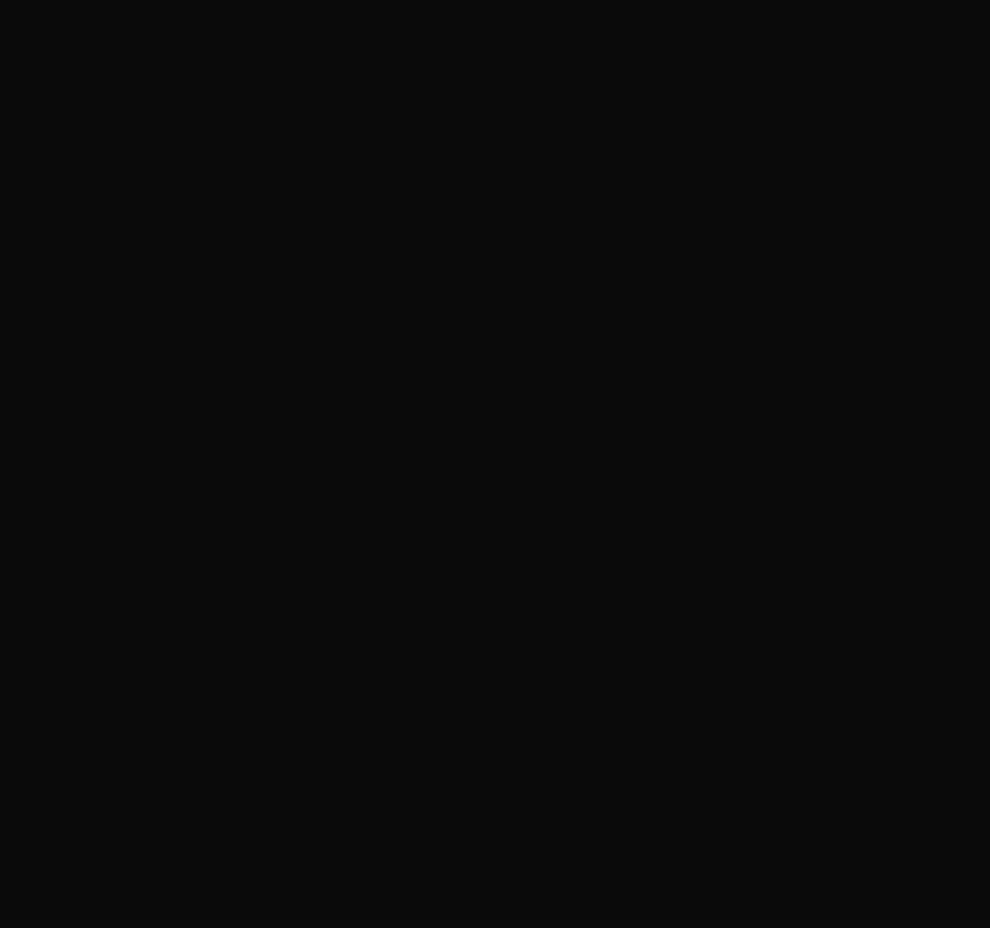
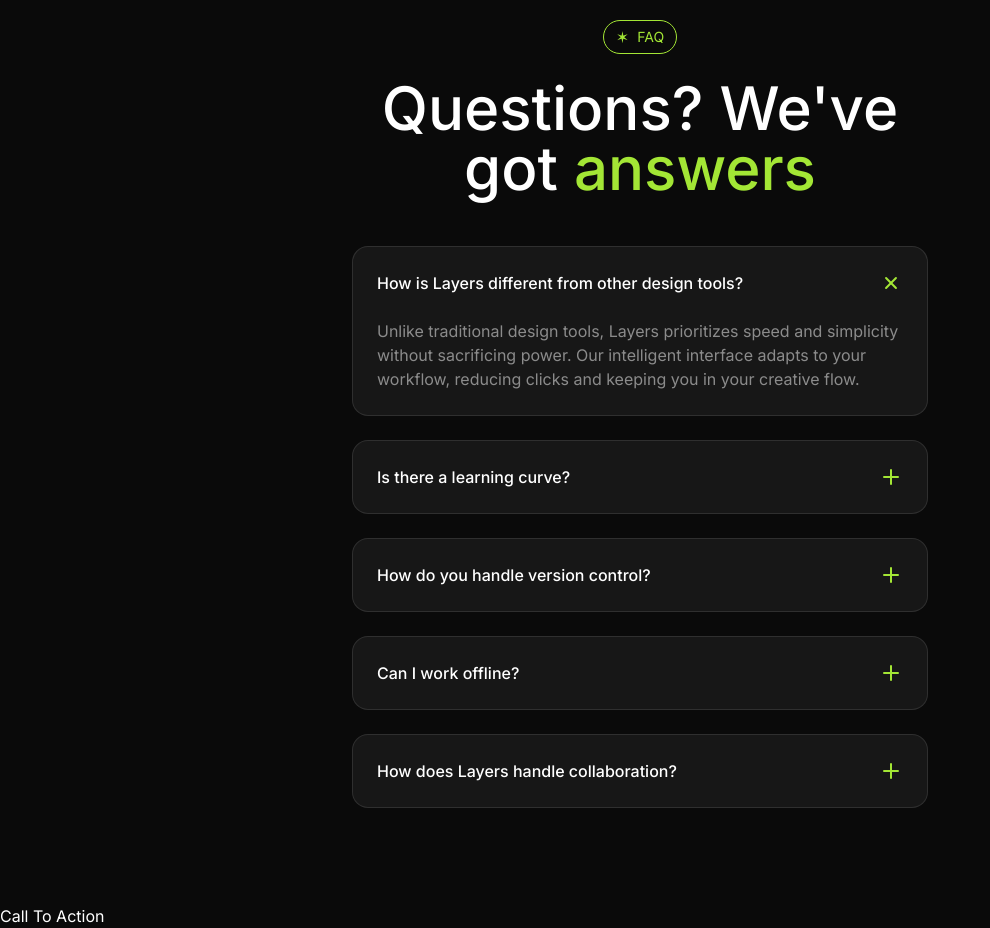
Before and after one commit to mowabanga/layers_frontend, a Next.js app: page / in a window 1280 px wide. Shown: the part 4060-4988 px from the top of the page, without its empty margins (0-990 px from the left). Before the commit the page ends 3984 px from the top, so only its background shows below. Built offline with nearby package versions, Linux system fonts and the light colour scheme.

Commit message:
Add FAQ and CTA section

```diff
--- a/src/app/page.tsx
+++ b/src/app/page.tsx
@@ -1,3 +1,5 @@
+import CallToAction from "@/sections/CallToAction";
+import Faqs from "@/sections/Faqs";
 import Features from "@/sections/Features";
 import Hero from "@/sections/Hero";
 import Integrations from "@/sections/Integrations";
@@ -14,6 +16,8 @@
             <Introduction />
             <Features />
             <Integrations />
+            <Faqs />
+            <CallToAction />
         </>
     );
 }
--- a/src/sections/Faqs.tsx
+++ b/src/sections/Faqs.tsx
@@ -1,3 +1,6 @@
+import Tag from "@/components/Tag";
+import { twMerge } from "tailwind-merge";
+
 const faqs = [
     {
         question: "How is Layers different from other design tools?",
@@ -22,5 +25,44 @@
 ];
 
 export default function Faqs() {
-    return <div>Faqs</div>;
+    const selectedIndex = 0;
+    return (
+        <section className="py-24">
+            <div className="container">
+                <div className="flex justify-center">
+                    <Tag>FAQ</Tag>
+                </div>
+                <h2 className="text-6xl font-medium mt-6 text-center max-w-xl mx-auto">
+                    Questions? We've got <span className="text-lime-400">answers</span>
+                </h2>
+
+                <div className="mt-12 flex flex-col gap-6 max-w-xl mx-auto">
+                    {faqs.map((faq, faqIndex) => (
+                        <div key={faq.question} className="bg-neutral-900 rounded-2xl border border-white/10 p-6">
+                            <div className="flex justify-between items-center">
+                                <h3 className="font-medium">{faq.question}</h3>
+                                <svg
+                                    xmlns="http://www.w3.org/2000/svg"
+                                    width="24"
+                                    height="24"
+                                    viewBox="0 0 24 24"
+                                    fill="none"
+                                    stroke="currentColor"
+                                    strokeWidth="2"
+                                    strokeLinecap="round"
+                                    strokeLinejoin="round"
+                                    className={twMerge("feather feather-plus text-lime-400 flex-shrink-0", selectedIndex === faqIndex && "rotate-45")}
+                                >
+                                    <line x1="12" y1="5" x2="12" y2="19"></line><line x1="5" y1="12" x2="19" y2="12"></line>
+                                </svg>
+                            </div>
+                            <div className={twMerge("mt-6", selectedIndex !== faqIndex && "hidden")}>
+                                <p className="text-white/50">{faq.answer}</p>
+                            </div>
+                        </div>
+                    ))}
+                </div>
+            </div>
+        </section>
+    )
 }
```
